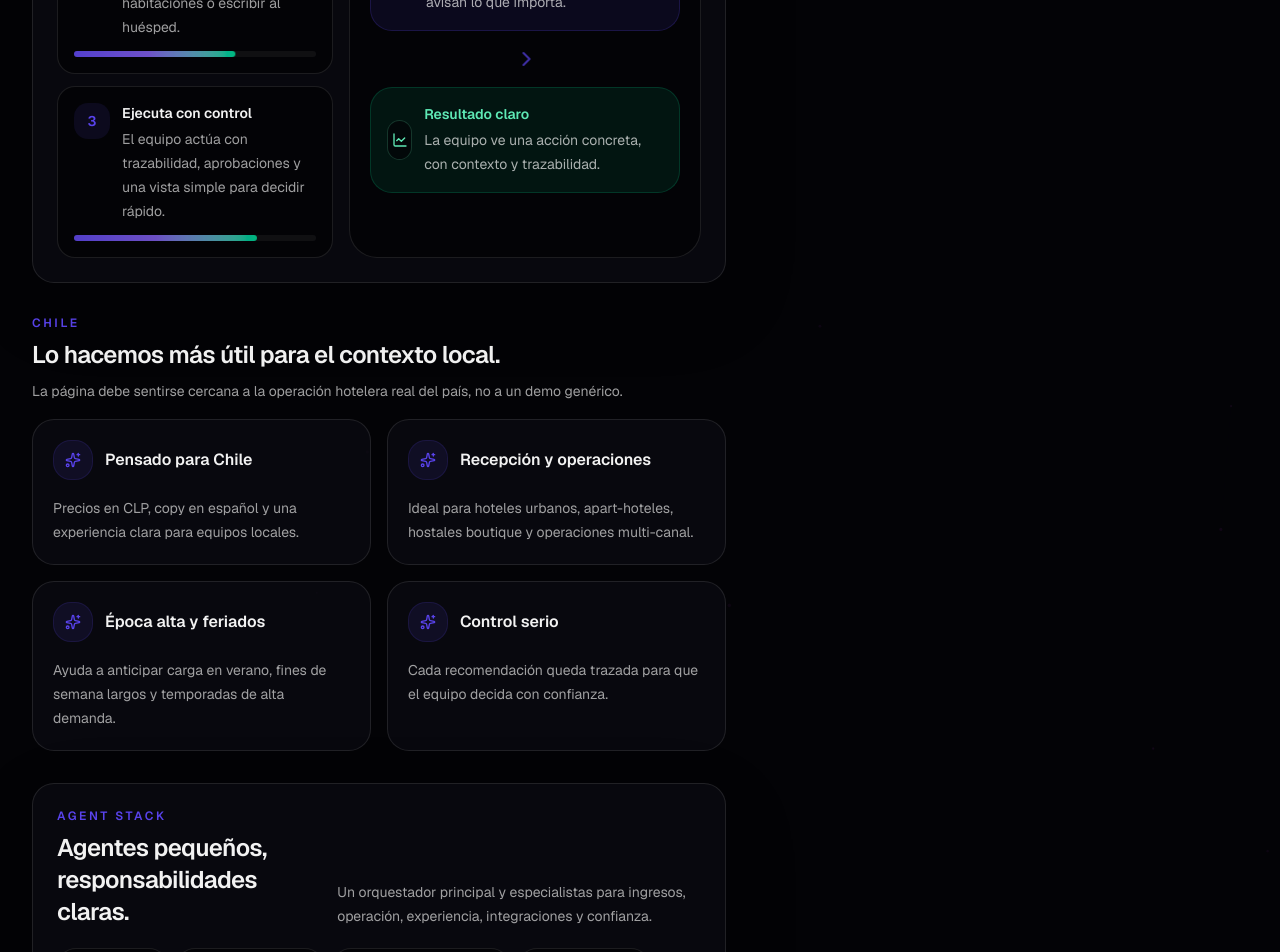
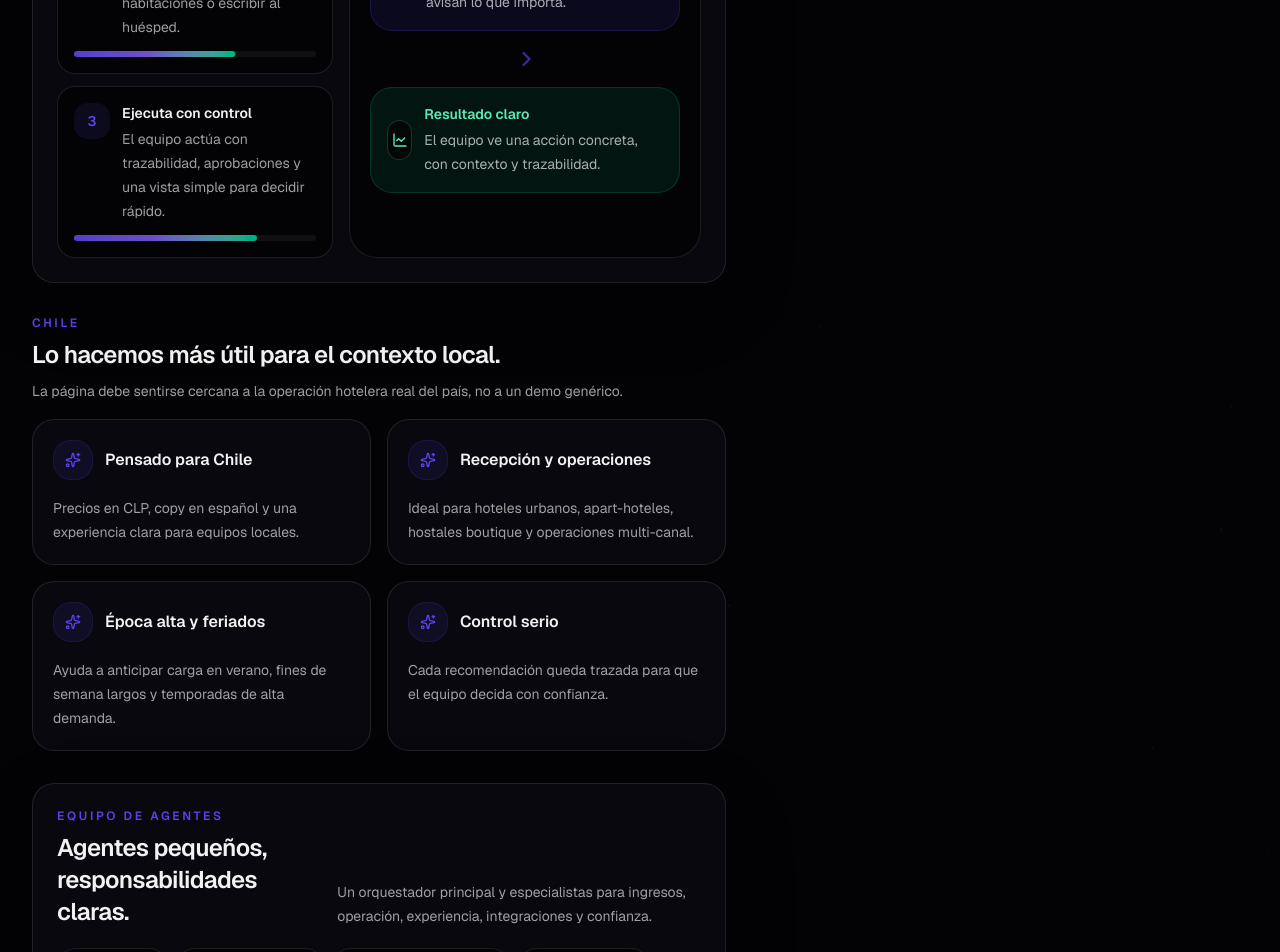
Before and after one commit to traviscomber/v0-mini-pms-dashboard, a Next.js app: page /auth/login in a window 1280 px wide. Shown: the part 1580-2532 px from the top of the page. Built offline with nearby package versions, Linux system fonts and the light colour scheme; no server answers.

Commit message:
polish chile landing copy

```diff
--- a/app/auth/login/login-shell.tsx
+++ b/app/auth/login/login-shell.tsx
@@ -310,7 +310,7 @@ export function LoginShell({
                     tone="output"
                     icon={<LineChart className="h-4 w-4" />}
                     title="Resultado claro"
-                    text="La equipo ve una acción concreta, con contexto y trazabilidad."
+                    text="El equipo ve una acción concreta, con contexto y trazabilidad."
                   />
                 </div>
               </div>
@@ -345,7 +345,7 @@ export function LoginShell({
           <section id="agents" className="rounded-3xl border border-border bg-card/80 p-6 shadow-[0_24px_80px_rgba(0,0,0,0.12)] backdrop-blur animate-[lp-rise_0.9s_ease_0.15s_both]">
             <div className="flex flex-col gap-3 lg:flex-row lg:items-end lg:justify-between">
               <div>
-                <p className="text-xs font-semibold uppercase tracking-[0.22em] text-primary">Agent stack</p>
+                <p className="text-xs font-semibold uppercase tracking-[0.22em] text-primary">Equipo de agentes</p>
                 <h2 className="mt-2 text-2xl font-semibold tracking-tight">Agentes pequeños, responsabilidades claras.</h2>
               </div>
               <p className="max-w-xl text-sm leading-6 text-foreground/65">
```
